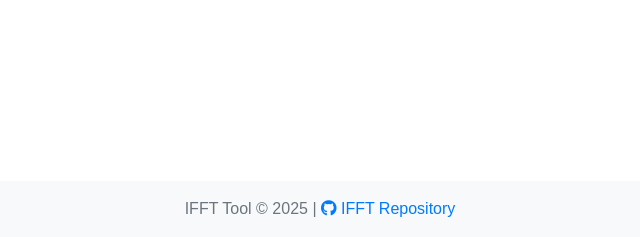
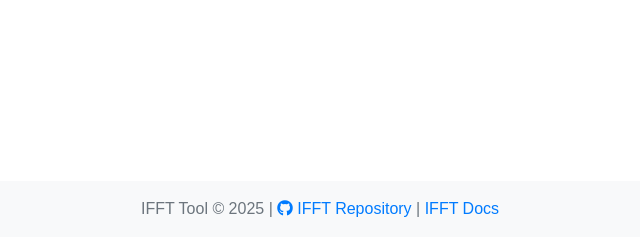
Before and after one commit to thiagosantos0/IFFT, a Flask app: page / in a window 1280 px wide. Shown: the part 563-800 px from the top of the page, without its empty margins (320-960 px from the left). Run offline with Flask 3, Linux system fonts and the light colour scheme; some libraries are stand-ins or nearby versions.

Commit message:
#docs Adding a link in the footer for IFFT docs

```diff
--- a/IFFT_WEB/templates/base.html
+++ b/IFFT_WEB/templates/base.html
@@ -62,7 +62,10 @@
         <span class="text-muted">
             IFFT Tool © 2025 |
             <a href="https://github.com/thiagosantos0/IFFT" target="_blank">
-                <i class="fab fa-github"></i> IFFT Repository
+              <i class="fab fa-github"></i> IFFT Repository
+            </a>
+            | <a href="https://thiagosantos0.github.io/IFFT/" target="_blank">
+              IFFT Docs
             </a>
         </span>
     </div>
```
